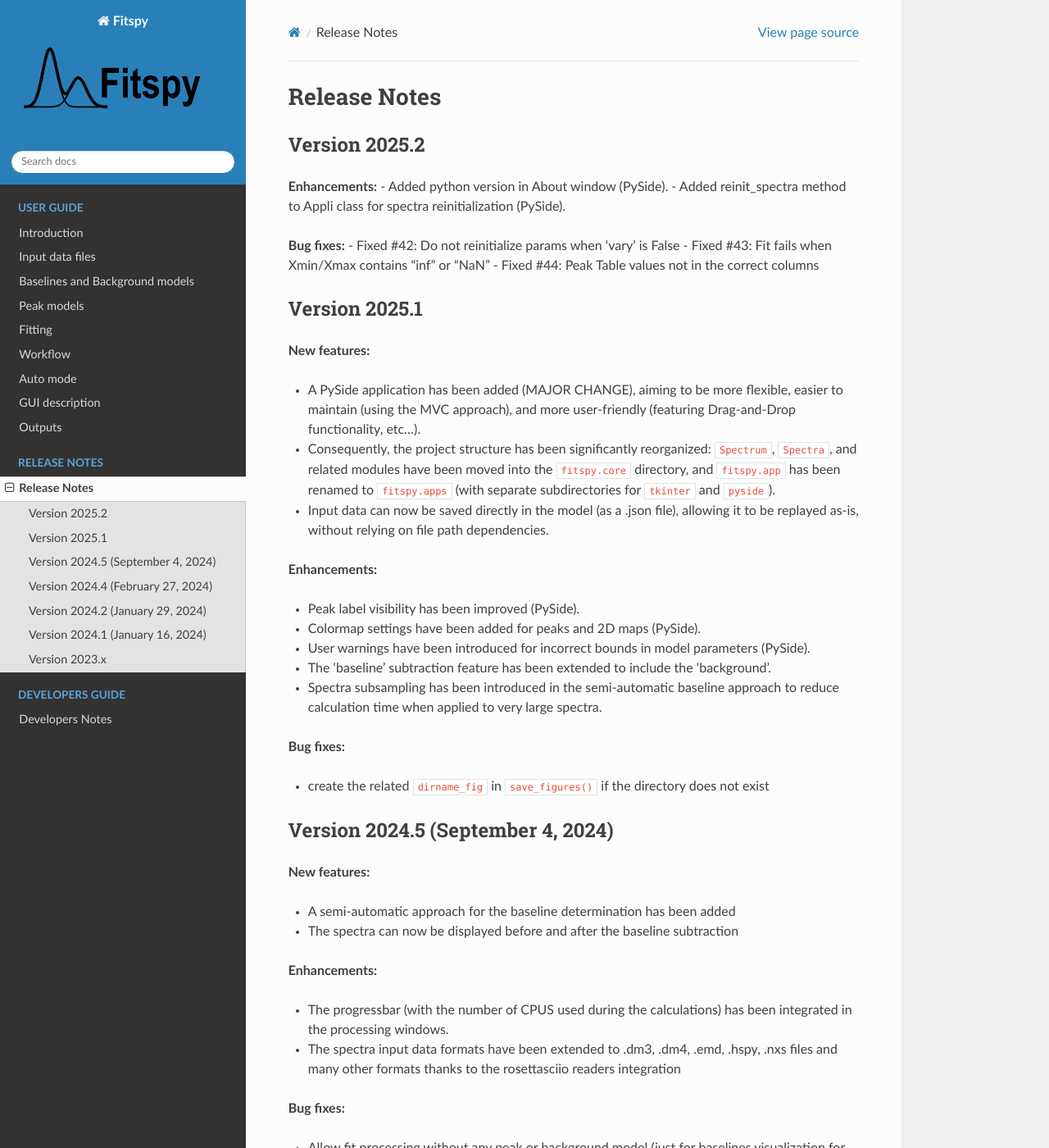
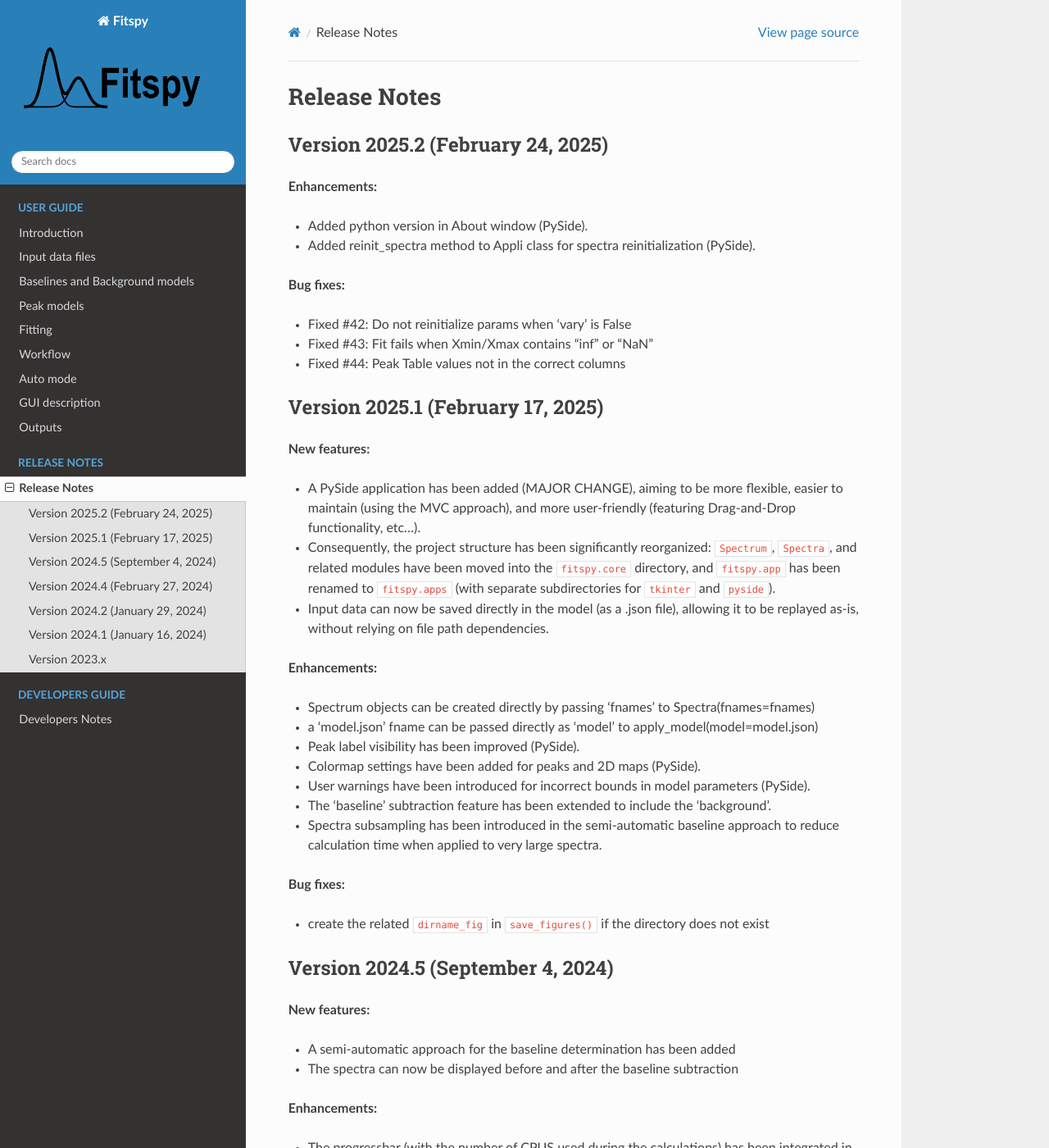
Before and after one commit to CEA-MetroCarac/fitspy, a Sphinx documentation site: the page built from doc/release_notes/release_notes.rst, in a window 1280 px wide and 1400 px high. Shown: the whole window at 82% size. Built offline with Sphinx 7.4.7 and the Read the Docs theme 3.1.0, drawn with Linux system fonts in a browser that asks for light colours; pages that are not in the unit, such as notebooks, are missing from menus.

Commit message:
update release_notes.rst

```diff
--- a/doc/release_notes/release_notes.rst
+++ b/doc/release_notes/release_notes.rst
@@ -1,20 +1,25 @@
 Release Notes
 =============
 
-Version 2025.2
---------------
+
+Version 2025.2 (February 24, 2025)
+----------------------------------
 
 **Enhancements:**
+
 - Added python version in About window (PySide).
 - Added reinit_spectra method to Appli class for spectra reinitialization (PySide).
 
+
 **Bug fixes:**
+
 - Fixed #42: Do not reinitialize params when 'vary' is False
 - Fixed #43: Fit fails when Xmin/Xmax contains "inf" or "NaN"
 - Fixed #44: Peak Table values not in the correct columns
 
-Version 2025.1
---------------
+
+Version 2025.1 (February 17, 2025)
+----------------------------------
 
 **New features:**
 
@@ -25,7 +30,8 @@
 
 **Enhancements:**
 
-
+- Spectrum objects can be created directly by passing 'fnames' to Spectra(fnames=fnames)
+- a 'model.json' fname can be passed directly as 'model' to apply_model(model=model.json)
 - Peak label visibility has been improved (PySide).
 - Colormap settings have been added for peaks and 2D maps (PySide).
 - User warnings have been introduced for incorrect bounds in model parameters (PySide).
```
